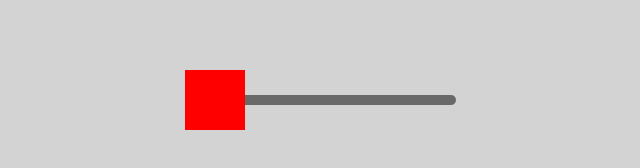
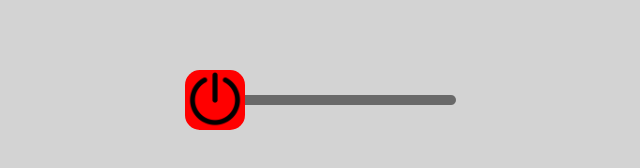
Before and after one commit to gustavohenriquepinto/projetos, a plain HTML site: page on-off/index.html in a window 1280 px wide. Shown: the part 300-468 px from the top of the page, without its empty margins (310-950 px from the left). Drawn offline with Linux system fonts and the light colour scheme.

Commit message:
power-button

```diff
--- a/on-off/style.css
+++ b/on-off/style.css
@@ -38,9 +38,12 @@ label input{
     width: 60px;
     height: 60px;
     left: 65px;
-    background: red;
+    background: red url('midia/power.png') no-repeat;
+    background-size: 60px 60px;
     transition: 0.5s;
+    border-radius: 15px;
 }
 label input:checked ~ #icon{
     left: 300px;
+    background-color: chartreuse;
 }
```
Also changed, not shown: on-off/midia/power.png (added).
